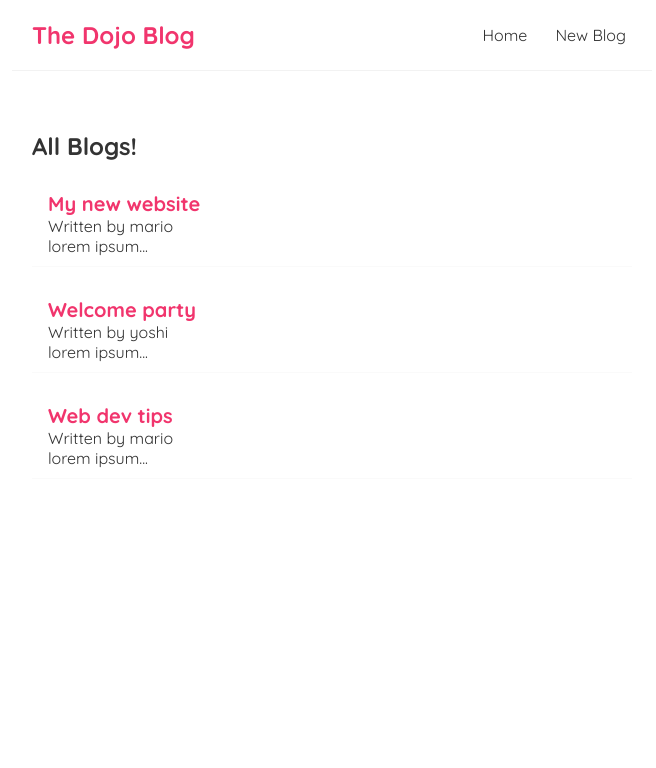
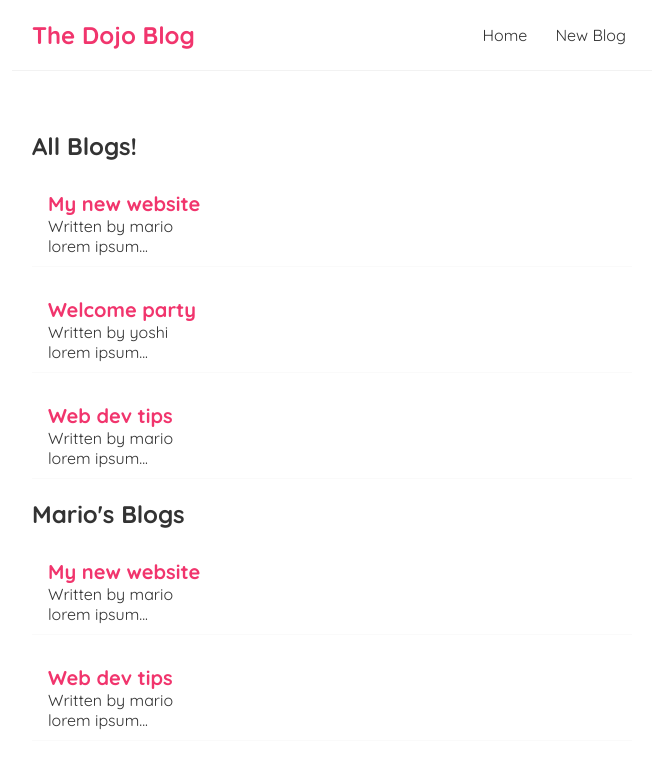
Before and after one commit to choiruladamm/dojo-blog, a React (Vite) app: page / in a window 1280 px wide. Shown: the top 768 px of the page, without its empty margins (308-964 px from the left). Built offline with nearby package versions, Linux system fonts and the light colour scheme.

Commit message:
Reusing Components

```diff
--- a/src/pages/Home.jsx
+++ b/src/pages/Home.jsx
@@ -11,6 +11,10 @@ const Home = () => {
   return (
     <div className="home">
       <BlogList blogs={blogs} title="All Blogs!" />
+      <BlogList
+        blogs={blogs.filter((blog) => blog.author === "mario")}
+        title="Mario's Blogs"
+      />
     </div>
   );
 };
```
